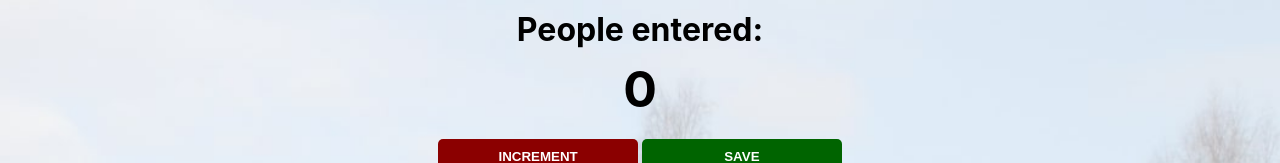
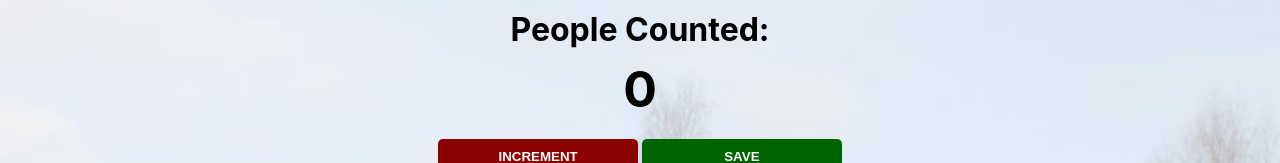
Before and after one commit to sl-maravante/ppl-counter-apps, a plain HTML site: page index.html in a window 1280 px wide. Shown: the top 163 px of the page. Drawn offline with Linux system fonts and the light colour scheme.

Commit message:
Updated the header

```diff
--- a/index.html
+++ b/index.html
@@ -3,7 +3,7 @@
         <link rel="stylesheet" href="index.css">
     </head>
     <body>
-        <h1>People entered:</h1>
+        <h1>People Counted:</h1>
         <h2 id="count-el">0</h2>
         <button id="increment-btn" onclick="increment()">INCREMENT</button>
         <button id="save-btn" onclick="save()">SAVE</button>
```
